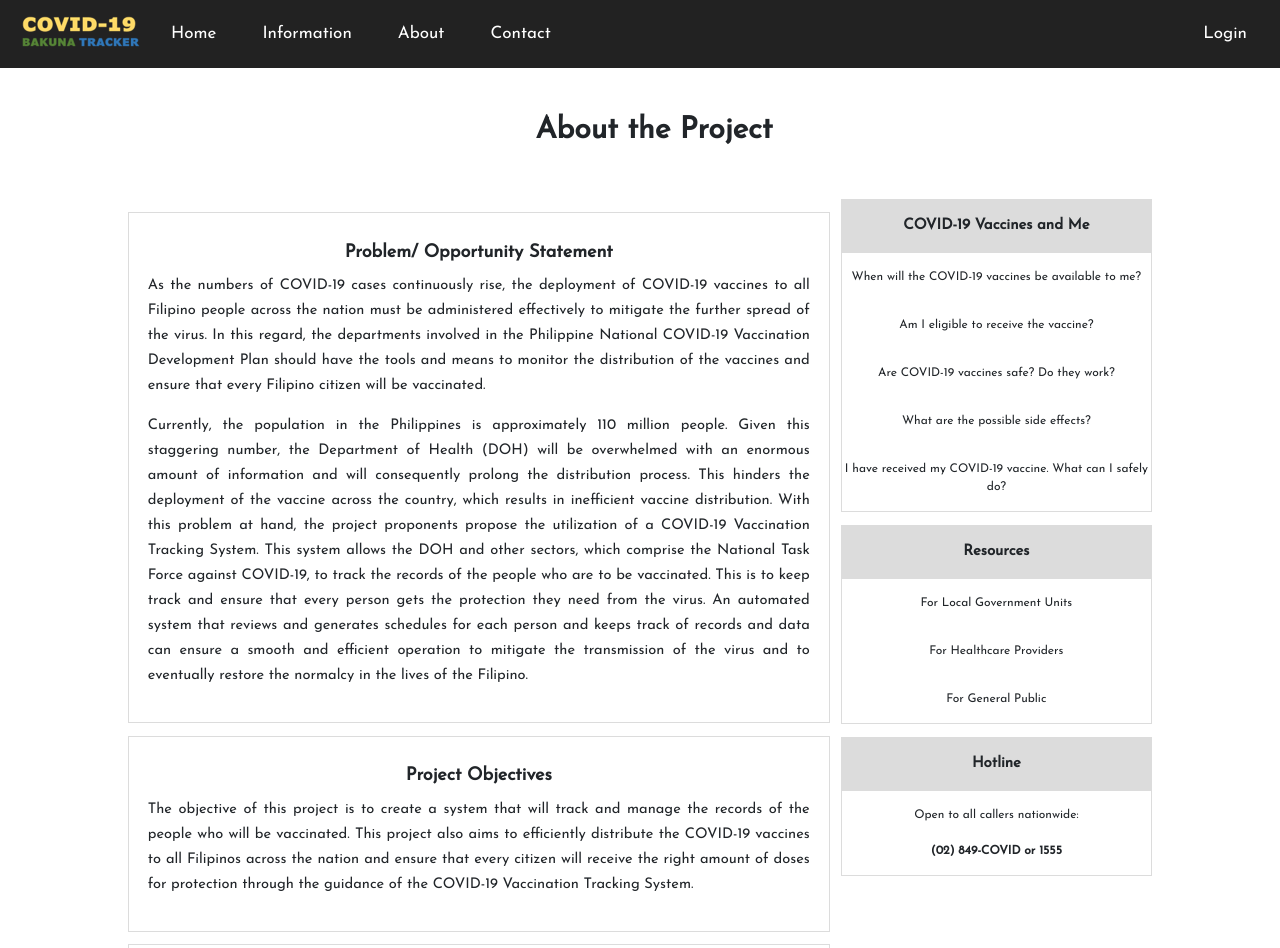
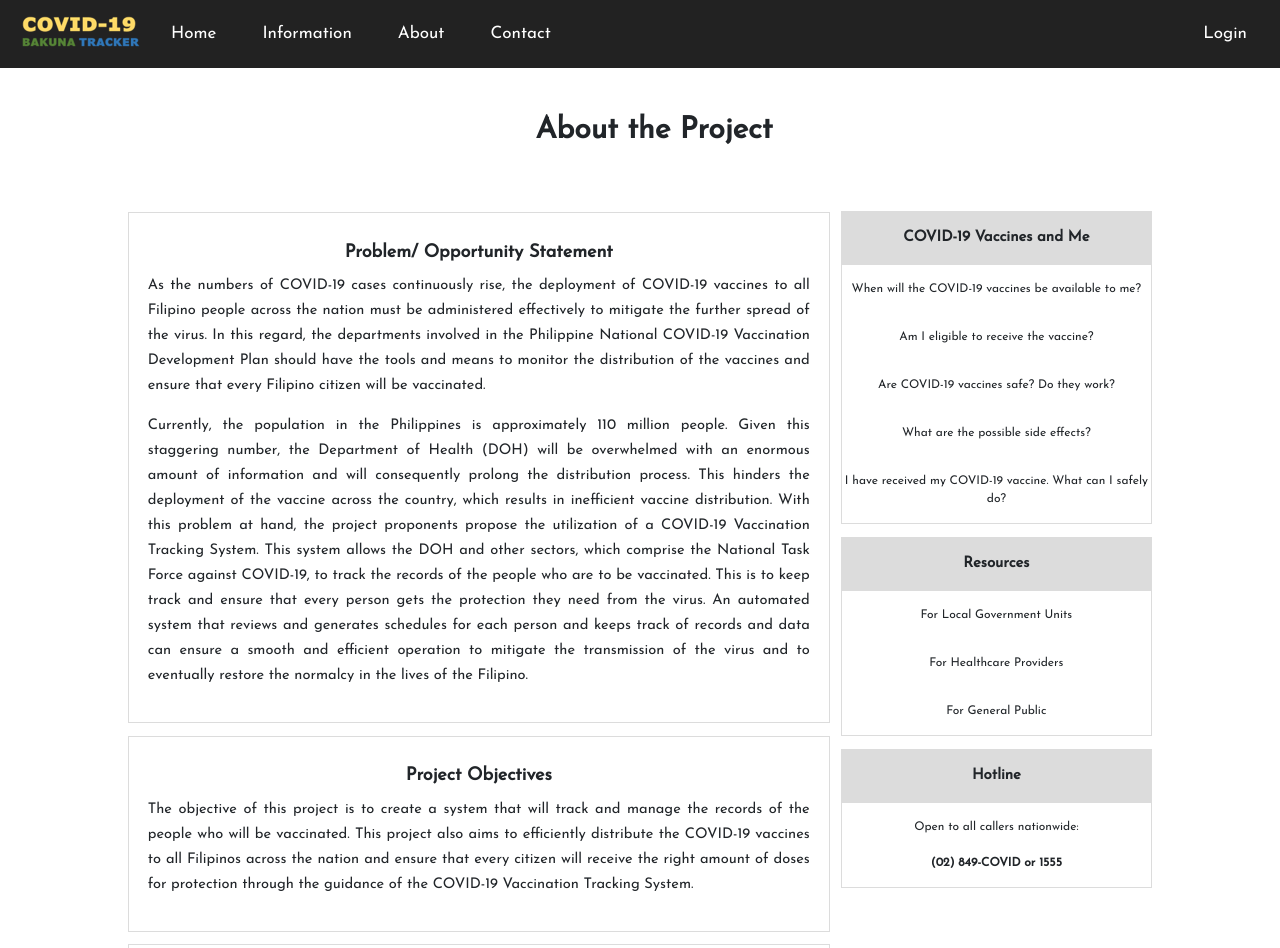
Before and after one commit to ptayamora/W3C_Final_Project, a Flask app: page /about in a window 1280 px wide. Run offline with Flask 2, Linux system fonts and the light colour scheme; some libraries are stand-ins or nearby versions.

Commit message:
Update style.css

```diff
--- a/static/style.css
+++ b/static/style.css
@@ -17,6 +17,10 @@ body {
 }
 .leftColumn {
 margin-bottom: .5em; margin-top: .75em;}
+
+.rightColumn {
+    margin-top: 0.80em;
+}
 
 /* RESPONSIVE COLUMN */
 @media screen and (min-width: 52.5em ) {
```
